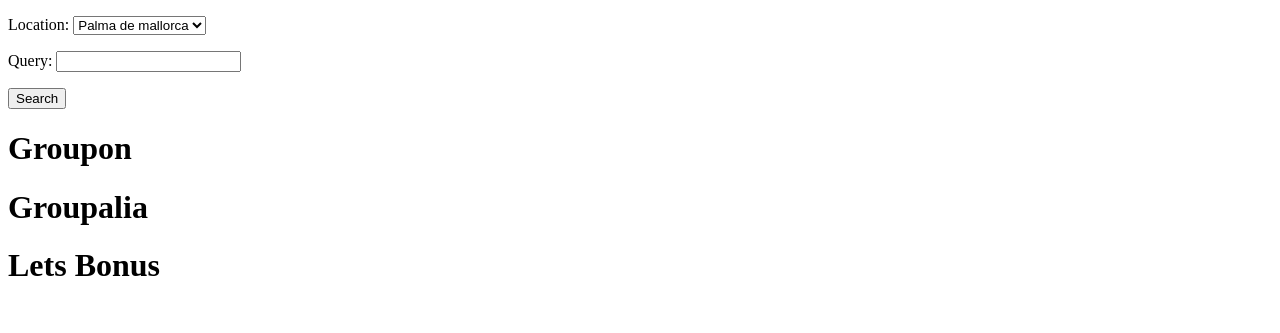
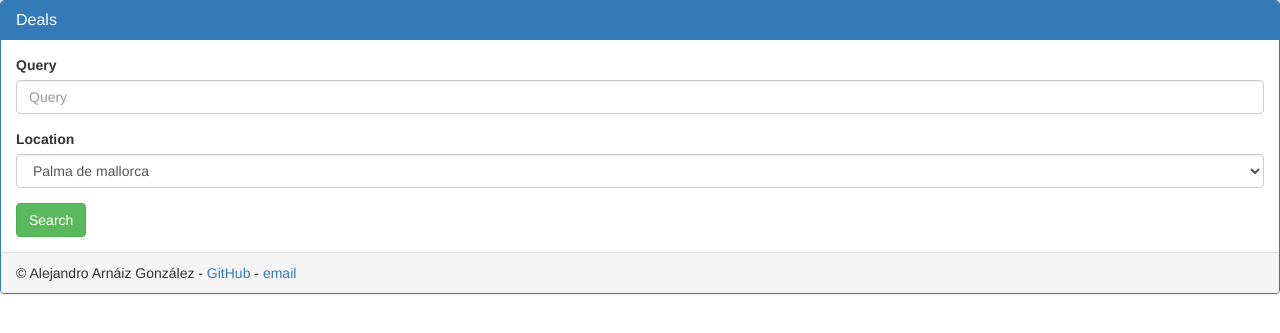
Before and after one commit to alearnaiz/deals, a Flask app: page / in a window 1280 px wide. Shown: the top 333 px of the page. Run offline with Flask 2, Linux system fonts and the light colour scheme; some libraries are stand-ins or nearby versions.

Commit message:
New states added, web improved

```diff
--- a/web/app.py
+++ b/web/app.py
@@ -21,7 +21,7 @@
     Utils.remove_file('../crawler/results/groupon.json')
 
     # Process crawl groupon
-    scrapy_url = 'scrapy crawl groupon -a location=%s -a query=%s -o results/groupon.json' \
+    scrapy_url = 'scrapy crawl groupon -a location=%s -a query="%s" -o results/groupon.json' \
                  % (Utils.get_location(location_id).get_groupon_name(), query)
     subprocess.call('cd ../crawler && ' + scrapy_url, shell=True)
 
@@ -45,7 +45,7 @@
     Utils.remove_file('../crawler/results/groupalia.json')
 
     # Process crawl groupalia
-    scrapy_url = 'scrapy crawl groupalia -a location=%s -a query=%s -o results/groupalia.json' \
+    scrapy_url = 'scrapy crawl groupalia -a location=%s -a query="%s" -o results/groupalia.json' \
                  % (Utils.get_location(location_id).get_groupalia_name(), query)
     subprocess.call('cd ../crawler && ' + scrapy_url, shell=True)
 
@@ -68,8 +68,8 @@
     # Remove file if it already exists
     Utils.remove_file('../crawler/results/lets_bonus.json')
 
-    # Process crawl groupalia
-    scrapy_url = 'scrapy crawl lets_bonus -a location=%s -a query=%s -o results/lets_bonus.json' \
+    # Process crawl lets bonus
+    scrapy_url = 'scrapy crawl lets_bonus -a location=%s -a query="%s" -o results/lets_bonus.json' \
                  % (Utils.get_location(location_id).get_lets_bonus_name(), query)
     subprocess.call('cd ../crawler && ' + scrapy_url, shell=True)
 
--- a/web/templates/index.html
+++ b/web/templates/index.html
@@ -2,37 +2,117 @@
 <html lang="en">
 <head>
     <meta charset="UTF-8">
-    <title>Crawler</title>
-    <script src="http://code.jquery.com/jquery-2.2.2.min.js" integrity="sha256-36cp2Co+/62rEAAYHLmRCPIych47CvdM+uTBJwSzWjI="
-            crossorigin="anonymous"></script>
+    <meta name="viewport" content="width=device-width, initial-scale=1">
+    <title>Deals</title>
+    <script src="http://code.jquery.com/jquery-2.2.2.min.js" integrity="sha256-36cp2Co+/62rEAAYHLmRCPIych47CvdM+uTBJwSzWjI=" crossorigin="anonymous"></script>
+    <script src="https://maxcdn.bootstrapcdn.com/bootstrap/3.3.6/js/bootstrap.min.js" integrity="sha384-0mSbJDEHialfmuBBQP6A4Qrprq5OVfW37PRR3j5ELqxss1yVqOtnepnHVP9aJ7xS" crossorigin="anonymous"></script>
+    <link rel="stylesheet" href="https://maxcdn.bootstrapcdn.com/bootstrap/3.3.6/css/bootstrap.min.css" integrity="sha384-1q8mTJOASx8j1Au+a5WDVnPi2lkFfwwEAa8hDDdjZlpLegxhjVME1fgjWPGmkzs7" crossorigin="anonymous">
 </head>
 <body>
-    <div>
-        <p>
-            <label for="location">Location:</label>
-            <select name="location" id="location">
-                <option value="1">Palma de mallorca</option>
-            </select>
-        </p>
-        <p>
-            <label for="query">Query:</label>
-            <input type="text" name="query" id="query">
-        </p>
-        <button id="search">Search</button>
+    <div class="panel panel-primary">
+        <div class="panel-heading">
+            <h3 class="panel-title">Deals</h3>
+        </div>
+        <div class="panel-body">
+            <form>
+                <div class="form-group">
+                    <label for="query">Query</label>
+                    <input type="text" class="form-control" id="query" placeholder="Query">
+                </div>
+                <div class="form-group">
+                    <label for="location">Location</label>
+                    <select name="location" class="form-control" id="location">
+                        <option value="1">Palma de mallorca</option>
+                        <option value="2">Sevilla</option>
+                        <option value="3">Madrid</option>
+                    </select>
+                </div>
+                <input type="submit" id="search" class="btn btn-success" value="Search">
+            </form>
+
+            <!-- Nav tabs -->
+            <div id="results" style="display: none;">
+                <br/>
+                <ul class="nav nav-tabs" role="tablist">
+                    <li role="presentation" class="active"><a href="#groupon" aria-controls="groupon" role="tab" data-toggle="tab">Groupon</a></li>
+                    <li role="presentation"><a href="#groupalia" aria-controls="groupalia" role="tab" data-toggle="tab">Groupalia</a></li>
+                    <li role="presentation"><a href="#lets-bonus" aria-controls="lets-bonus" role="tab" data-toggle="tab">Lets Bonus</a></li>
+                </ul>
+                <!-- Tab panes -->
+                <div class="tab-content">
+                    <div role="tabpanel" class="tab-pane fade in active" id="groupon">
+                        <h4>Groupon</h4>
+                        <table class="table table-bordered">
+                            <thead>
+                                <tr>
+                                    <th>Title</th>
+                                    <th>Original price</th>
+                                    <th>Original discount</th>
+                                    <th>Link</th>
+                                </tr>
+                            </thead>
+                            <tbody id="groupon-results">
+                            </tbody>
+                        </table>
+                        <img src="../static/loading.gif" alt="Loading" id="groupon-loading" class="center-block">
+                    </div>
+                    <div role="tabpanel" class="tab-pane fade" id="groupalia">
+                        <h4>Groupalia</h4>
+
+                        <table class="table table-bordered">
+                            <thead>
+                                <tr>
+                                    <th>Title</th>
+                                    <th>Original price</th>
+                                    <th>Original discount</th>
+                                    <th>Link</th>
+                                </tr>
+                            </thead>
+                            <tbody id="groupalia-results">
+                            </tbody>
+                        </table>
+
+                        <img src="../static/loading.gif" alt="Loading" id="groupalia-loading" class="center-block">
+                </table>
+                    </div>
+                    <div role="tabpanel" class="tab-pane fade" id="lets-bonus">
+                        <h4>Lets Bonus</h4>
+                        <table class="table table-bordered">
+                            <thead>
+                                <tr>
+                                    <th>Title</th>
+                                    <th>Original price</th>
+                                    <th>Original discount</th>
+                                    <th>Link</th>
+                                </tr>
+                            </thead>
+                            <tbody id="lets-bonus-results">
+                            </tbody>
+                        </table>
+                        <img src="../static/loading.gif" alt="Loading" id="lets-bonus-loading" class="center-block">
+                    </div>
+                </div>
+            </div>
+        </div>
+        <div class="panel-footer">
+            &copy; Alejandro Arnáiz González - <a href="https://github.com/alearnaiz/deals">GitHub</a> - <a href="mailto:alejandro.arnaiz.gonzalez@gmail.com">email</a>
+        </div>
     </div>
-    <h1>Groupon</h1>
-    <div id="groupon"></div>
-    <h1>Groupalia</h1>
-    <div id="groupalia"></div>
-    <h1>Lets Bonus</h1>
-    <div id="lets_bonus"></div>
 
     <script type="text/javascript">
         $(document).ready(function() {
-            $('#search').on('click', function() {
-                $("#groupon").empty();
-                $("#groupalia").empty();
-                $("#lets_bonus").empty();
+            $('#search').on('click', function(ev) {
+                ev.preventDefault();
+
+                $("#groupon-results").empty();
+                $("#groupalia-results").empty();
+                $("#lets-bonus-results").empty();
+
+
+                $("#groupon-loading").show();
+                $("#groupalia-loading").show();
+                $("#lets-bonus-loading").show();
+                $("#results").show();
 
                 var params = {
                     location: $("#location").val(),
@@ -40,35 +120,38 @@
                 };
 
                 $.getJSON("/groupon", params, function(data) {
+                    $("#groupon-loading").hide();
                     for (var i = 0, len = data.length; i < len; i++) {
                         var deal = data[i]
-                        $("#groupon").append(newDeal(deal));
+                        $("#groupon-results").append(newDeal(deal));
                     }
 
                 });
 
                  $.getJSON("/groupalia", params, function(data) {
+                     $("#groupalia-loading").hide();
                      for (var i = 0, len = data.length; i < len; i++) {
                         var deal = data[i]
-                        $("#groupalia").append(newDeal(deal));
+                        $("#groupalia-results").append(newDeal(deal));
                     }
                 });
 
                 $.getJSON("/lets_bonus", params, function(data) {
+                    $("#lets-bonus-loading").hide();
                      for (var i = 0, len = data.length; i < len; i++) {
                         var deal = data[i]
-                        $("#lets_bonus").append(newDeal(deal));
+                        $("#lets-bonus-results").append(newDeal(deal));
                     }
                 });
             });
         });
 
         function newDeal(deal) {
-            var newDeal = $('<p/>');
-            newDeal.append('Title: ' + deal.title);
-            newDeal.append('<br/>Original price: ' + deal.original_price);
-            newDeal.append('<br/>Original discount: ' + deal.original_discount);
-            newDeal.append('<br/>Link: <a href="' + deal.link + '">' + deal.link + '</a>');
+            var newDeal = $('<tr/>');
+            newDeal.append('<td>' + deal.title + '</td>');
+            newDeal.append('<td>' + deal.original_price + '</td>');
+            newDeal.append('<td>' + deal.original_discount + '</td>');
+            newDeal.append('<td><a href="' + deal.link + '">' + deal.link + '</a></td>');
             return newDeal;
         }
     </script>
--- a/web/utils.py
+++ b/web/utils.py
@@ -5,7 +5,9 @@
 class Utils(object):
 
     locations = {
-        '1': Location('palma_de_mallorca', 'mallorca', 'mallorca')
+        '1': Location('palma_de_mallorca', 'mallorca', 'mallorca'),
+        '2': Location('sevilla', 'sevilla', 'sevilla'),
+        '3': Location('madrid', 'madrid', 'madrid'),
     }
 
     @classmethod
```
Also changed, not shown: web/static/loading.gif (added).
